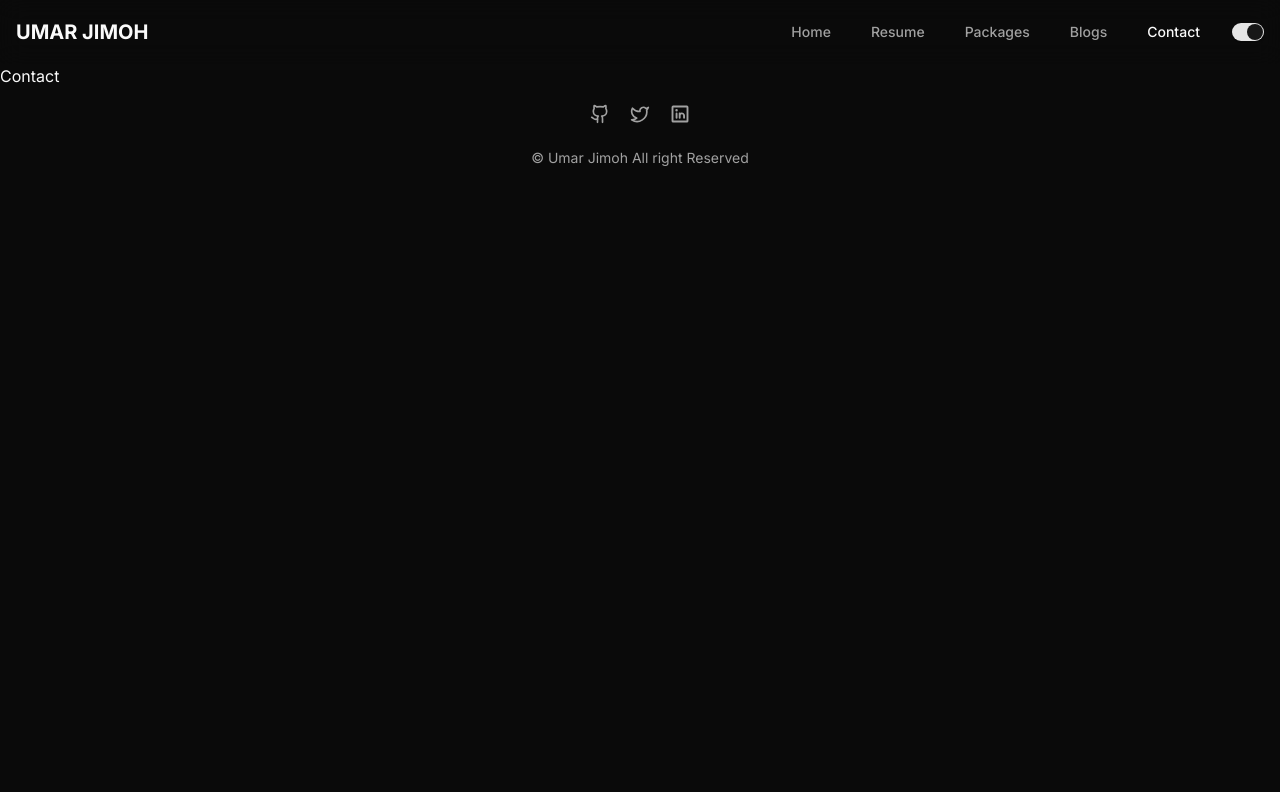
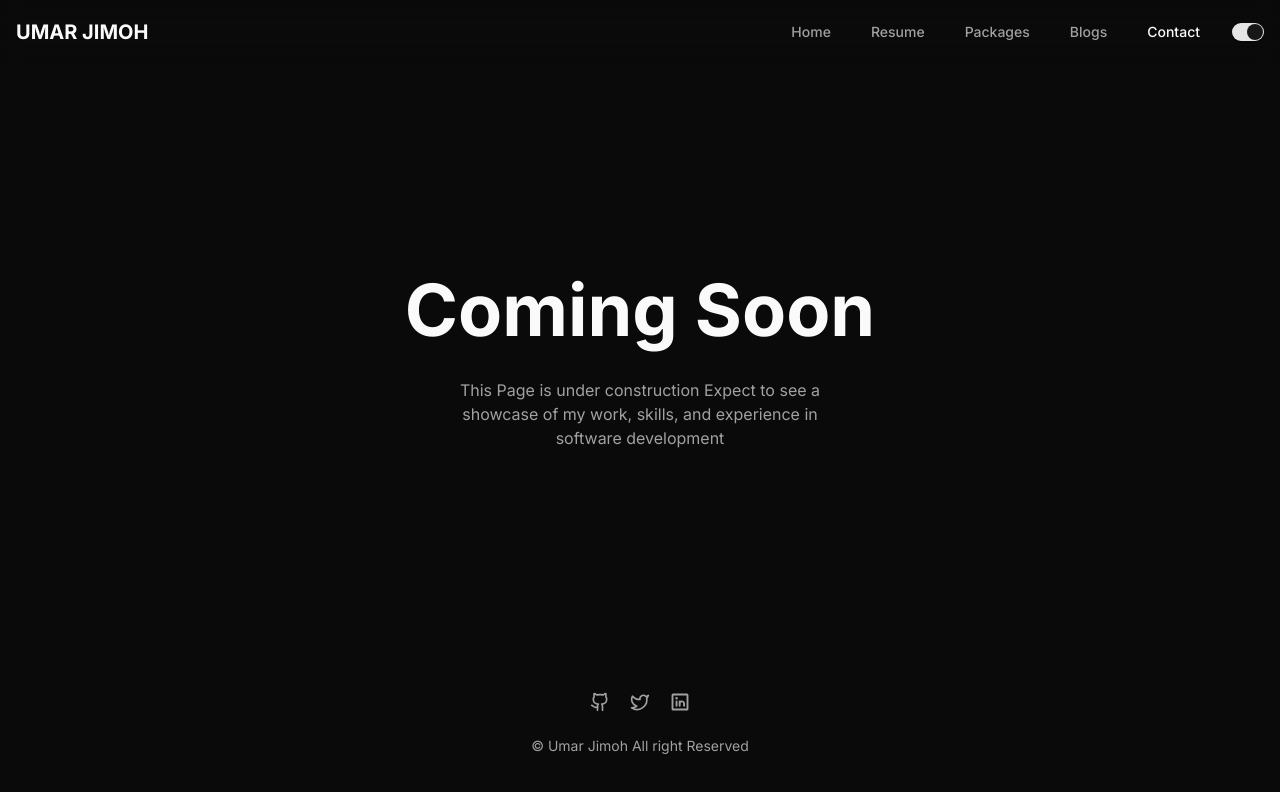
Before and after one commit to Umar-Jimoh/my-website, a React (Vite) app: page /contact in a window 1280 px wide. Shown: the top 792 px of the page. Built offline with nearby package versions, Linux system fonts and the light colour scheme.

Commit message:
Add coming soon to contact page

```diff
--- a/src/pages/Contact.tsx
+++ b/src/pages/Contact.tsx
@@ -1,9 +1,10 @@
+import ComingSoon from "@/components/ComingSoon";
 import FormLayout from "@/layouts/FormLayout";
 
 function Contact() {
   return (
     <FormLayout>
-      <div>Contact</div>
+      <ComingSoon />
     </FormLayout>
   );
 }
```
